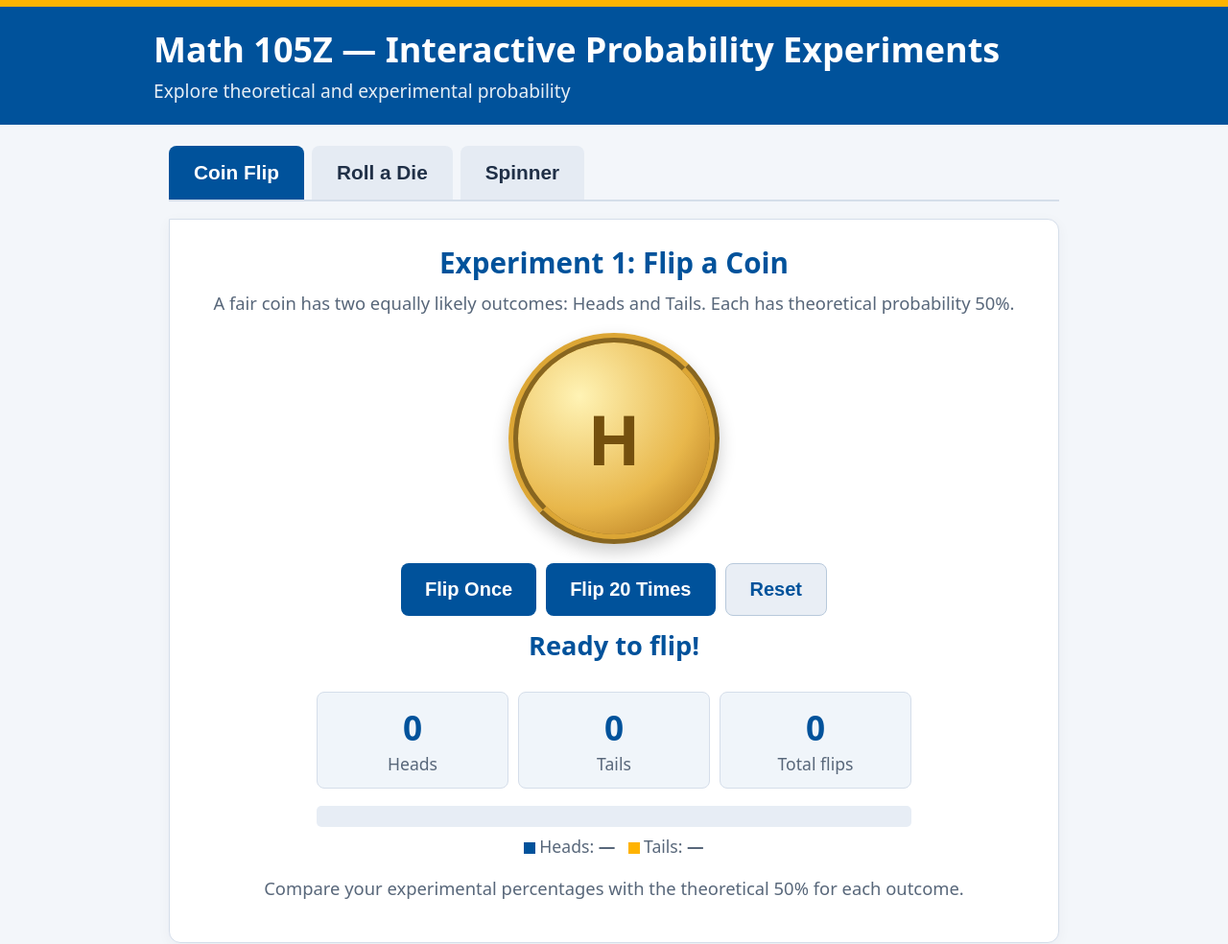
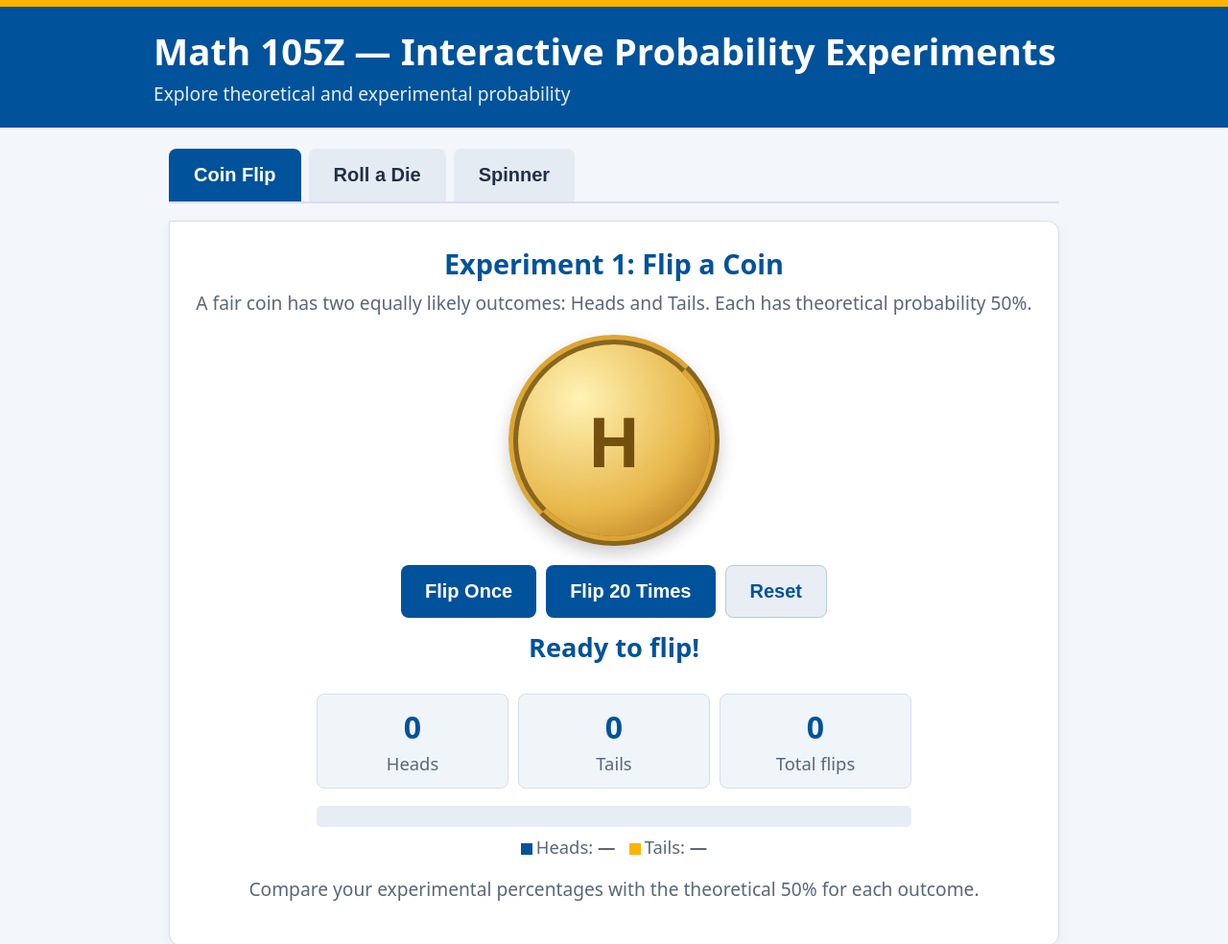
Before and after one commit to coffmaju/probability-experiments, a plain HTML site: page index.html in a window 1280 px wide. Shown: the top 984 px of the page at 96% size. Drawn offline with Linux system fonts and the light colour scheme.

Commit message:
Update index.html

```diff
--- a/index.html
+++ b/index.html
@@ -30,6 +30,38 @@ footer{font-size:1rem}
 @keyframes die-wobble{0%{transform:rotate(-9deg) scale(.94)}35%{transform:rotate(12deg) scale(1.05)}70%{transform:rotate(-8deg)}100%{transform:rotate(0)}}
 .table-scroll{overflow-x:auto;max-width:650px;margin:20px auto}.die-table{width:100%;border-collapse:collapse;font-size:1.05rem}.die-table th,.die-table td{padding:10px 12px;border-bottom:1px solid var(--line);text-align:center}.die-table thead{background:#eaf1f8;color:var(--blue)}
 @media(max-width:480px){.die-face{width:140px;height:140px;padding:18px}.pip{width:22px;height:22px}.tab{font-size:1rem}}
+/* Larger text for classroom projection */
+body {
+  font-size: 22px;
+}
+
+header h1 {
+  font-size: 2.4rem;
+}
+
+h2 {
+  font-size: 1.8rem;
+}
+
+.hint, .note {
+  font-size: 1.2rem;
+}
+
+.tab, button.action {
+  font-size: 1.25rem;
+}
+
+.result {
+  font-size: 1.7rem;
+}
+
+.stat strong {
+  font-size: 2rem;
+}
+
+.stat span, .legend {
+  font-size: 1.15rem;
+}
 </style>
 </head>
 <body>
```
